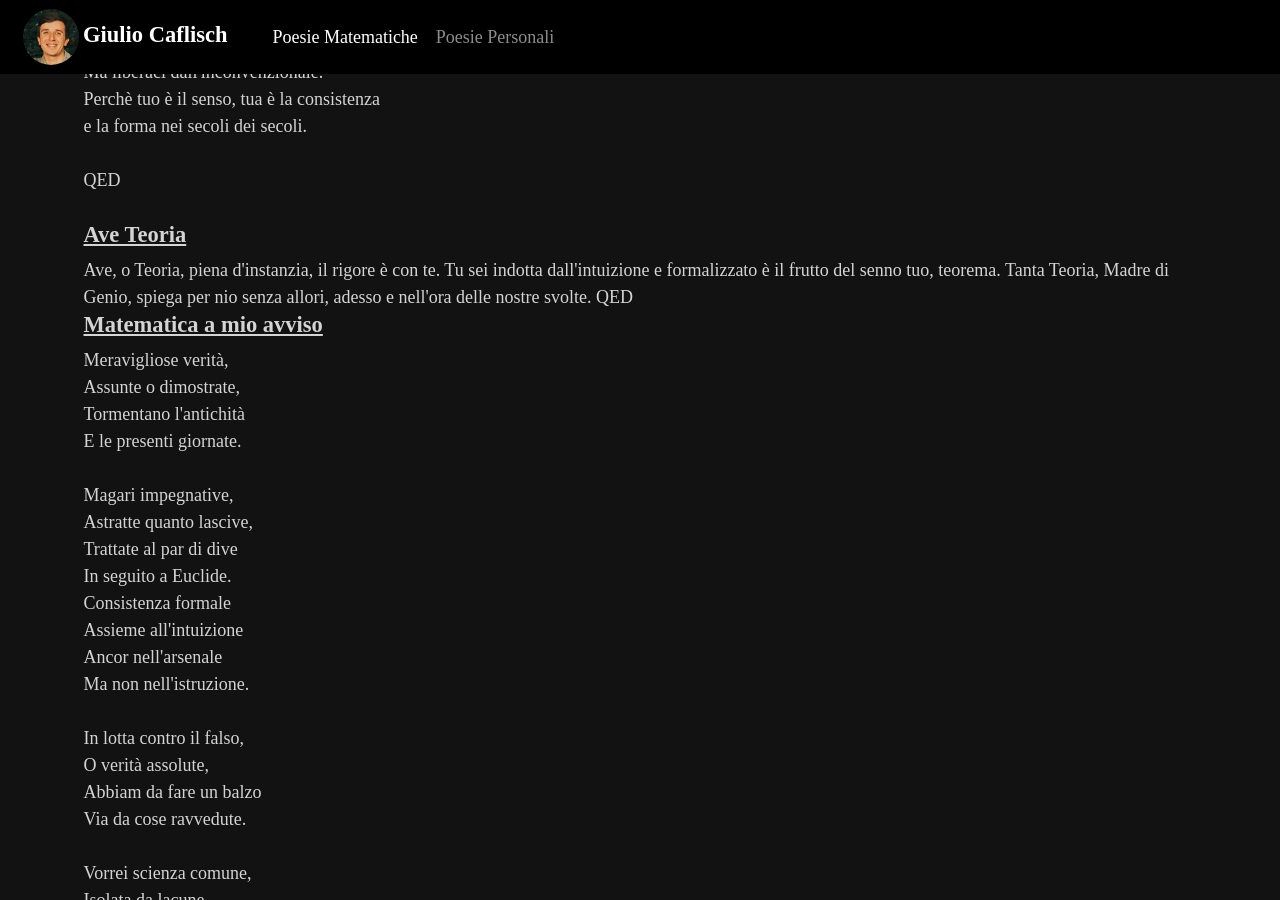
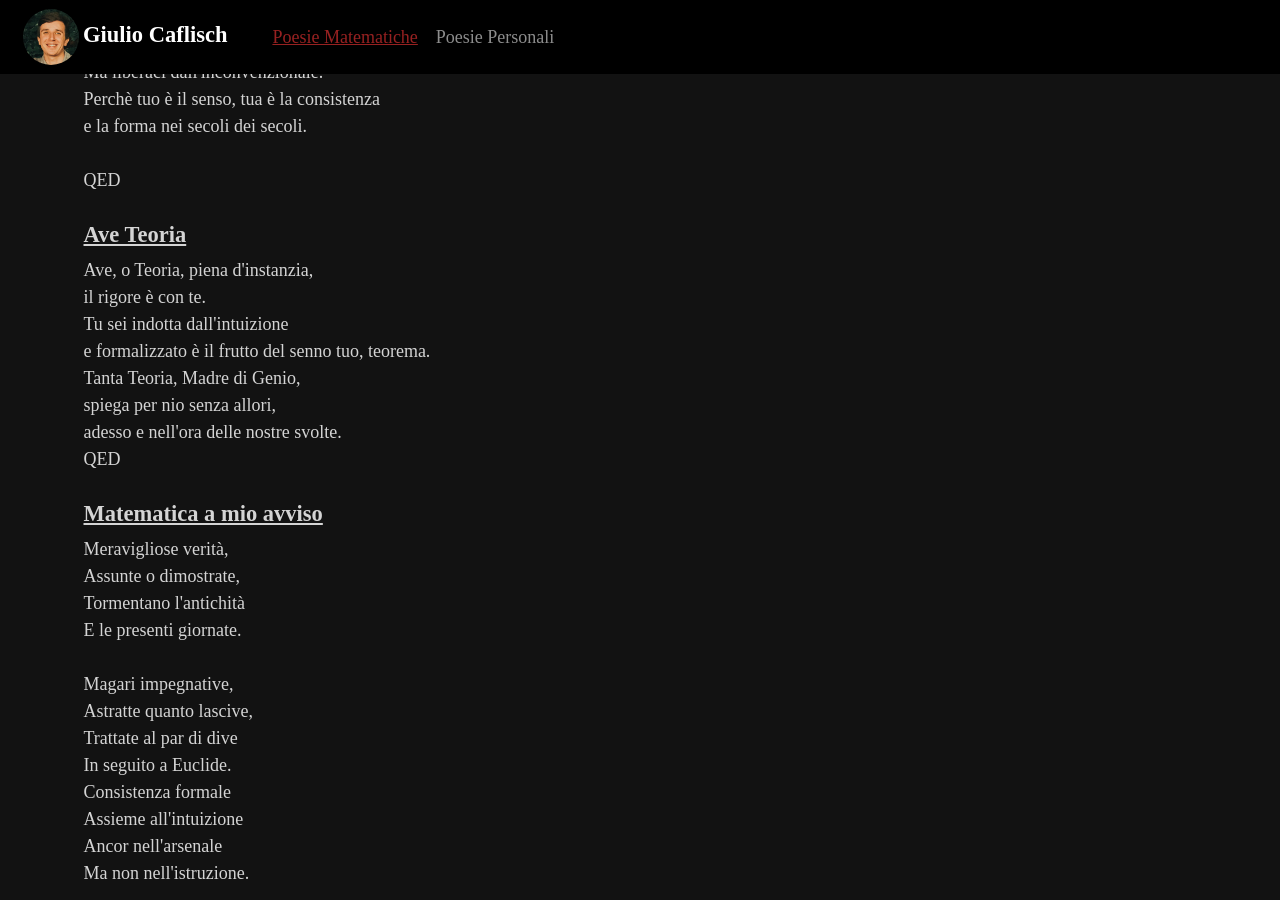
Before and after one commit to giuliocaflisch/giuliocaflisch.github.io, a Jekyll site: the page built from mathematical_poetry.html, in a window 1280 px wide and 900 px high, scrolled down 468 px. Built offline with Jekyll 4.4.1, drawn with Linux system fonts in a browser that asks for light colours; some web fonts are replaced.

Commit message:
Mistake corrected in activation link for poetry pages and inserting newlines in "Ave Teoria"

```diff
--- a/_includes/menu.html
+++ b/_includes/menu.html
@@ -11,10 +11,10 @@
         <div class="collapse navbar-collapse" id="navbarSupportedContent">
             <ul class="navbar-nav">
                 <li class="nav-item">
-                    <a class="nav-link {% if page.url == '/poetry.html' %}active{% endif %}" href="{{ '/,athematical_poetry.html' | relative_url }}">Poesie Matematiche</a>
+                    <a class="nav-link {% if page.url == '/mathematical_poetry.html' %}active{% endif %}" href="{{ '/mathematical_poetry.html' | relative_url }}">Poesie Matematiche</a>
                 </li>
                 <li>
-                    <a class="nav-link {% if page.url == '/poetry.html' %}active{% endif %}" href="{{ '/personal_poetry.html' | relative_url }}">Poesie Personali</a>
+                    <a class="nav-link {% if page.url == '/personal_poetry.html' %}active{% endif %}" href="{{ '/personal_poetry.html' | relative_url }}">Poesie Personali</a>
                 </li>
             </ul>
         </div>
--- a/mathematical_poetry.html
+++ b/mathematical_poetry.html
@@ -26,14 +26,15 @@ subtitle: Ci provo hahaha
     <br>
 
     <h3><u>Ave Teoria</u></h3>
-    Ave, o Teoria, piena d'instanzia,
-    il rigore è con te.
-    Tu sei indotta dall'intuizione
-    e formalizzato è il frutto del senno tuo, teorema.
-    Tanta Teoria, Madre di Genio,
-    spiega per nio senza allori,
-    adesso e nell'ora delle nostre svolte.
-    QED
+    Ave, o Teoria, piena d'instanzia,<br>
+    il rigore è con te.<br>
+    Tu sei indotta dall'intuizione<br>
+    e formalizzato è il frutto del senno tuo, teorema.<br>
+    Tanta Teoria, Madre di Genio,<br>
+    spiega per nio senza allori,<br>
+    adesso e nell'ora delle nostre svolte.<br>
+    QED<br>
+    <br>
 
     <h3><u>Matematica a mio avviso</u></h3>
 
```
